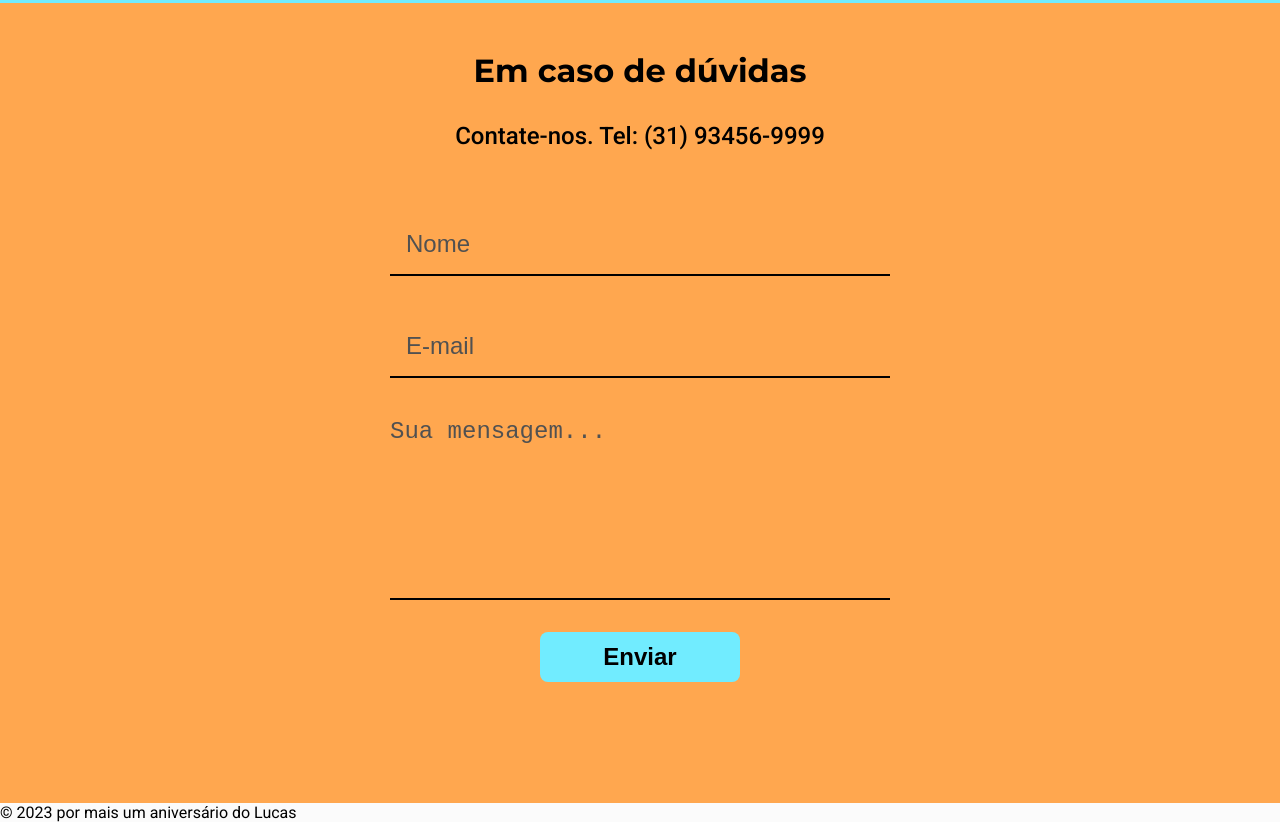
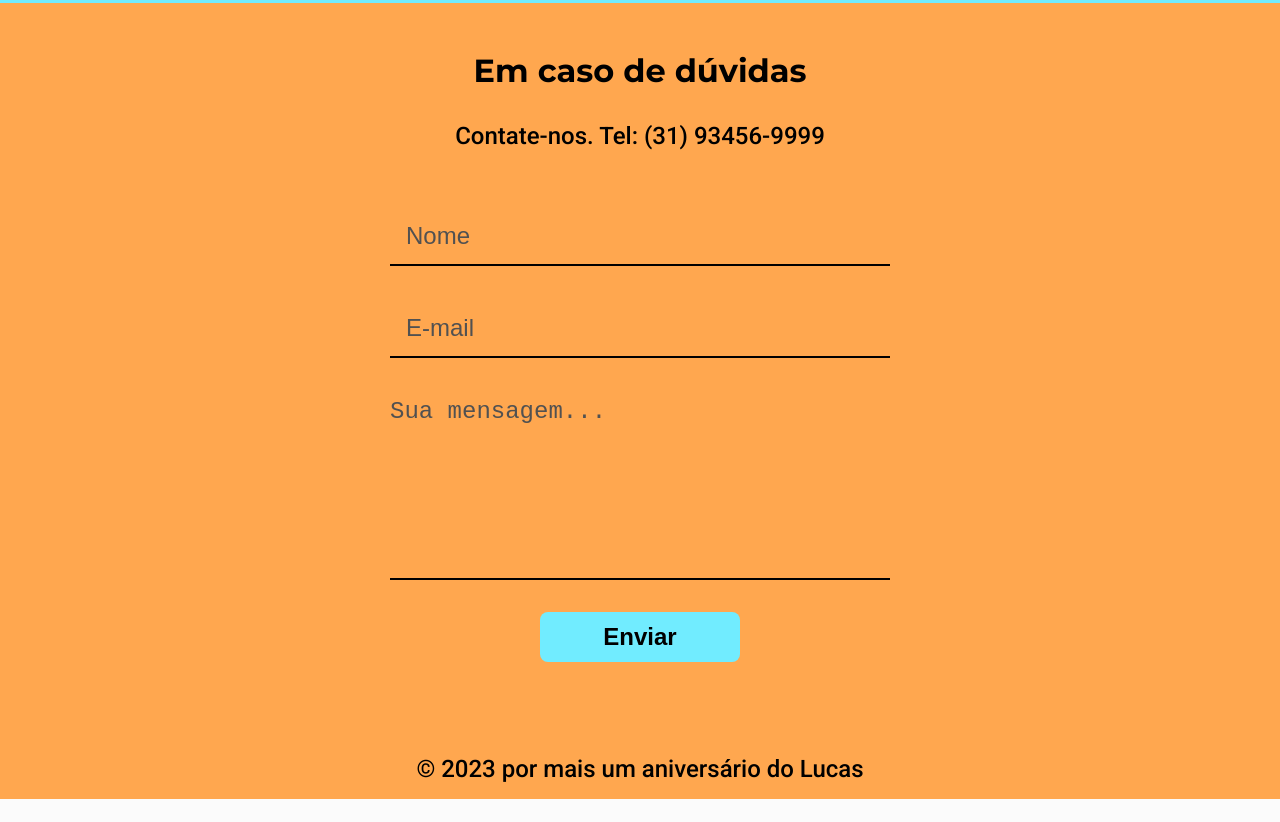
Before and after one commit to LucasDev9645/projeto_meu_aniversario, a website built with Parcel: page src/index.html in a window 1280 px wide. Shown: the part 1916-2738 px from the top of the page. After the commit the page ends 2715 px from the top, so only its background shows below. Built offline with nearby package versions, Linux system fonts and the light colour scheme.

Commit message:
Footer create

```diff
--- /dev/null
+++ b/src/styles/_footer.scss
@@ -0,0 +1,7 @@
+footer {
+  background-color: #ffa74f;
+  text-align: center;
+  font-size: 1.5rem;
+  padding: 1rem;
+  font-weight: 500;
+}
--- a/src/styles/_form.scss
+++ b/src/styles/_form.scss
@@ -1,7 +1,7 @@
 .form-container {
   text-align: center;
   background-color: #ffa74f;
-  height: 50rem;
+  height: 46rem;
 
   h2 {
     font-family: "Montserrat", sans-serif;
@@ -31,7 +31,8 @@
       border: none;
       background: #ffa74f;
       border-bottom: 2px solid #000;
-      font-size: 1.5rem;
+      font-size: 1rem;
+
       &::placeholder {
         font-size: 1.5rem;
         color: #515151;
@@ -61,5 +62,6 @@
     font-weight: 700;
     border-radius: 0.5rem;
     margin-top: 2rem;
+    cursor: pointer;
   }
 }
--- a/src/styles/style.scss
+++ b/src/styles/style.scss
@@ -1,6 +1,7 @@
 @use "hero";
 @use "invitation";
 @use "form";
+@use "footer";
 
 * {
   margin: 0;
```
